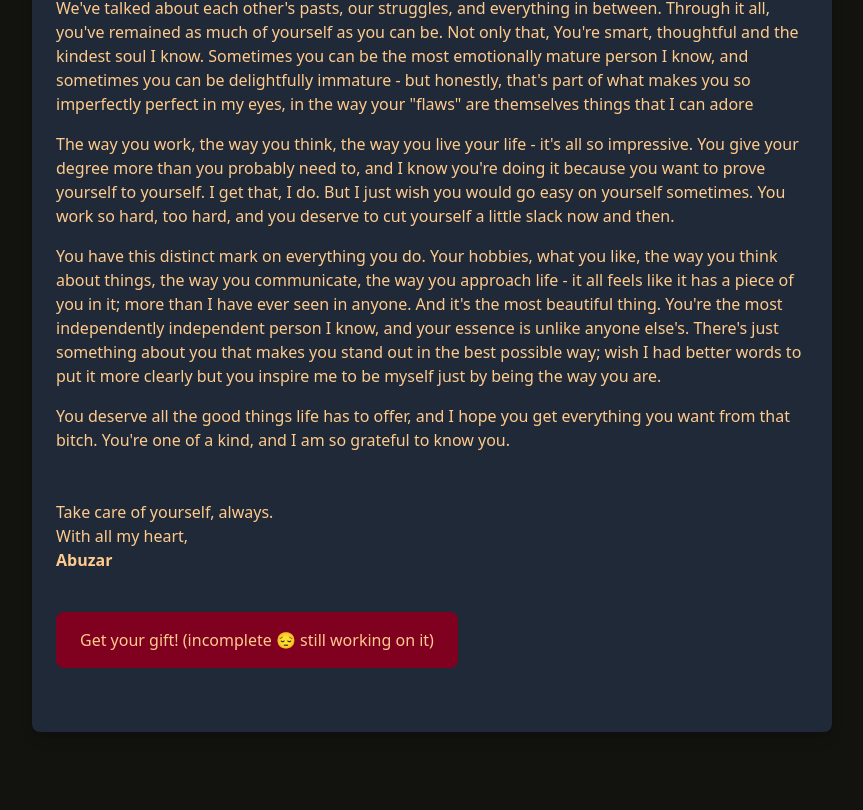
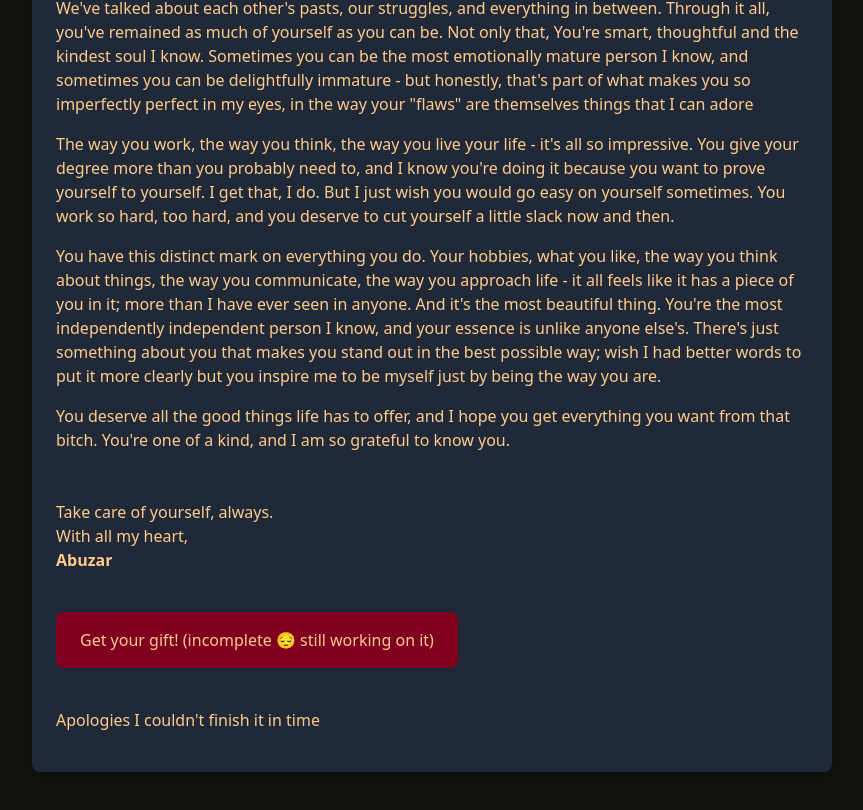
Before and after one commit to abubow/festival-film-recommendation, a Next.js app: page /about-you in a window 1280 px wide. Shown: the part 364-1174 px from the top of the page, without its empty margins (208-1071 px from the left). Before the commit the page ends 1136 px from the top, so only its background shows below. Built offline with nearby package versions, Linux system fonts and the light colour scheme.

Commit message:
fixed links and components

```diff
--- a/app/about-you/page.jsx
+++ b/app/about-you/page.jsx
@@ -62,6 +62,9 @@ export default function Home() {
       >
         Get your gift! (incomplete 😔 still working on it)
       </Link>
+      <p className="mb-4 font-thin">
+        Apologies I couldn't finish it in time
+      </p>
     </main>
   );
 }
```
